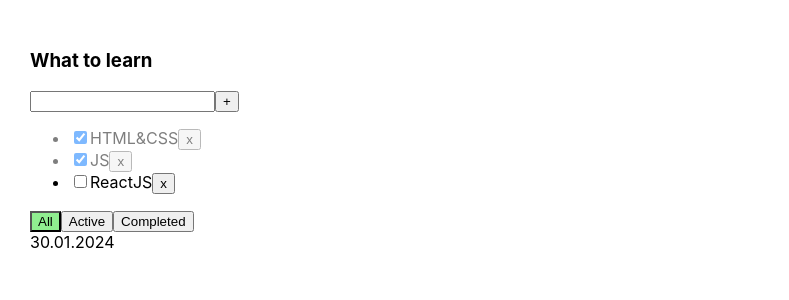
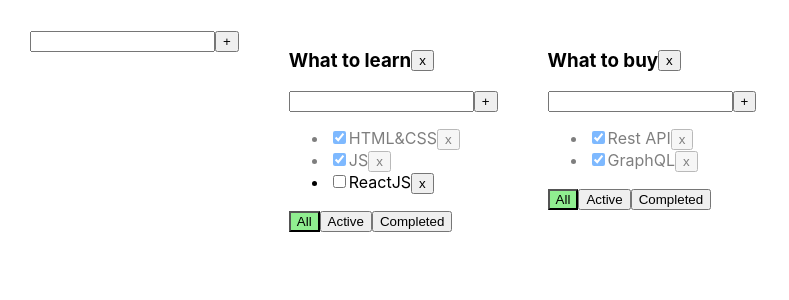
Before and after one commit to AnatolyNikol/todolist-project, a React (Create React App) app: page / in a window 1280 px wide. Shown: the top 300 px of the page, without its empty margins (0-789 px from the left). Built offline with nearby package versions, Linux system fonts and the light colour scheme.

Commit message:
feat: add editable span for change title and add item form

```diff
--- /dev/null
+++ b/src/AddItemForm.tsx
@@ -0,0 +1,50 @@
+import {Button} from "./Button";
+import React, {ChangeEvent, KeyboardEvent, useState} from "react";
+
+type Props = {
+    addItem: (title: string) => void
+
+}
+
+export const AddItemForm = (props: Props) => {
+    const [title, setTitle] = useState('')
+    const [error, setError] = useState<string | null>(null);
+
+    const {addItem} = props;
+
+    const addItemHandler = () => {
+        if (title.trim() !== '') {
+            addItem(title.trim())
+            setTitle('')
+        } else {
+            setError('Title is required')
+        }
+    }
+
+    const changeTitleHandler = (event: ChangeEvent<HTMLInputElement>) => {
+        setTitle(event.currentTarget.value)
+    }
+
+    const addItemOnKeyUpHandler = (event:  KeyboardEvent<HTMLInputElement> ) => {
+        setError(null)
+        if (event.key === 'Enter') {
+            addItemHandler()
+        }
+    }
+
+    return (
+        <div>
+            <div>
+                <input
+                    className={error ? 'error' : ''}
+                    value={title}
+                    onChange={changeTitleHandler}
+                    onKeyUp={addItemOnKeyUpHandler}
+                />
+                <Button title={'+'} onClick={addItemHandler}/>
+            </div>
+            {error && <span className='error-message'>{error}</span>}
+        </div>
+
+    )
+}
--- a/src/App.css
+++ b/src/App.css
@@ -22,3 +22,8 @@
 .is-done {
   opacity: 0.5;
 }
+
+.todolist-title-container {
+  display: flex;
+  align-items: center;
+}
--- a/src/App.tsx
+++ b/src/App.tsx
@@ -2,6 +2,7 @@ import React, {useState} from 'react';
 import './App.css';
 import {Todolist} from "./Todolsit";
 import {v1} from "uuid";
+import {AddItemForm} from "./AddItemForm";
 
 export type Task = {
     id: string
@@ -11,58 +12,126 @@ export type Task = {
 
 export type Filter = 'all' | 'active' | 'completed'
 
+type Todolist = {
+    id: string,
+    title: string,
+    filter: Filter
+}
+
+type TasksState = {
+    [key: string]: Task[]
+}
+
 function App() {
-    const [tasks, setTasks] = useState<Task[]>([
+    let todolistID1 = v1();
+    let todolistID2 = v1();
+
+    const [todolists, setTodolists] = useState<Todolist[]>([
+        {id: todolistID1, title: 'What to learn', filter: 'all'},
+        {id: todolistID2, title: 'What to buy', filter: 'all'},
+    ])
+
+    const [tasks, setTasks] = useState<TasksState>({
+        [todolistID1]: [
             {id: v1(), title: 'HTML&CSS', isDone: true},
             {id: v1(), title: 'JS', isDone: true},
             {id: v1(), title: 'ReactJS', isDone: false},
-    ])
-
-    const [filter, setFilter] = useState<Filter>('all')
-
-    let tasksForTodolist = tasks
-    if (filter === 'active') {
-        tasksForTodolist = tasksForTodolist.filter(task => !task.isDone)
+        ],
+        [todolistID2]: [
+            {id: v1(), title: 'Rest API', isDone: true},
+            {id: v1(), title: 'GraphQL', isDone: true},
+        ]
         }
 
-    if (filter === 'completed') {
-        tasksForTodolist = tasksForTodolist.filter(task => task.isDone)
+    )
+
+    const removeTask = (id: string, todolistId: string) => {
+        setTasks({...tasks, [todolistId]: tasks[todolistId].filter(task => task.id !== id)})
+
     }
 
-    const removeTask = (id: string) => {
-        const filteredTasks = tasks.filter(task => task.id !== id)
-        setTasks(filteredTasks)
+    const onChangeFilter = (filter: Filter, todolistId: string) => {
+        const newTodolists = todolists.map(todolist => todolist.id === todolistId
+        ? {...todolist, filter: filter}
+        : todolist
+        )
+        setTodolists(newTodolists)
     }
 
-    const onChangeFilter = (filter: Filter) => {
-        setFilter(filter)
+    const addTask = (title: string, todolistId: string) => {
+        const newTask = {id: v1(), title: title, isDone: false}
+        setTasks({...tasks, [todolistId]: [newTask, ...tasks[todolistId]]})
     }
 
-    const addTask = (title: string) => {
-        const newTask = {id: v1(), title: title, isDone: false}
-        setTasks([newTask, ...tasks])
+    const changeTaskStatus = (taskId: string, taskStatus: boolean, todolistId: string) => {
+        setTasks({
+            ...tasks,
+            [todolistId]: tasks[todolistId].map(task => task.id === taskId
+                ? {...task, isDone: taskStatus}
+                : task)
+        })
     }
 
-    const changeTaskStatus = (taskId: string, taskStatus: boolean) => {
-        const newTasks = tasks.map(task => task.id === taskId
-            ? {...task, isDone: taskStatus}
-            : task
-        )
-        setTasks(newTasks)
+    const removeTodolist = (todolistId: string) => {
+        const newTodolists  = todolists.filter(todolist => todolist.id !== todolistId)
+        setTodolists(newTodolists)
+
+        delete tasks[todolistId]
+        setTasks({...tasks})
+    }
+
+    const addTodolist = (title: string) => {
+        const newTodolist: Todolist = {id: v1(), title: title, filter: 'all'}
+        setTodolists([newTodolist, ...todolists])
+
+        setTasks({...tasks, [newTodolist.id]: []})
+    }
+
+    const updateTask = (todolistId: string, taskId: string, newTitle: string) => {
+        setTasks({
+            ...tasks,
+            [todolistId]: tasks[todolistId].map(task => task.id === taskId
+                ? {...task, title: newTitle}
+                : task)
+        })
+    }
+
+    const updateTodolist = (todolistId: string, newTitle: string) => {
+        setTodolists(todolists.map(todolist => todolist.id === todolistId ? {...todolist, title: newTitle} : todolist))
     }
 
     return (
         <div className="App">
-            <Todolist
-                title='What to learn'
+            <AddItemForm addItem={addTodolist}/>
+            {todolists.map(todolist => {
+
+                    const allTodolistTasks = tasks[todolist.id]
+                    let tasksForTodolist = allTodolistTasks
+
+                    if (todolist.filter === 'active') {
+                        tasksForTodolist = allTodolistTasks.filter(task => !task.isDone)
+                    }
+
+                    if (todolist.filter === 'completed') {
+                        tasksForTodolist = allTodolistTasks.filter(task => task.isDone)
+                    }
+
+                    return <Todolist
+                        todolistId={todolist.id}
+                        key={todolist.id}
+                        title={todolist.title}
                         tasks={tasksForTodolist}
-                date={'30.01.2024'}
-                filter={filter}
+                        filter={todolist.filter}
                         removeTask={removeTask}
                         onChangeFilter={onChangeFilter}
                         addTask={addTask}
                         changeTaskStatus={changeTaskStatus}
+                        removeTodolist={removeTodolist}
+                        updateTask={updateTask}
+                        updateTodolist={updateTodolist}
                     />
+            }
+            )}
         </div>
     );
 }
--- /dev/null
+++ b/src/EditableSpan.tsx
@@ -0,0 +1,36 @@
+import React, {ChangeEvent, useState} from "react";
+
+type Props = {
+    value: string
+    onChange: (newTitle: string) => void
+}
+
+export const EditableSpan = (props: Props) => {
+    const {value, onChange} = props;
+
+    const [editMode, setEditMode] = useState(false);
+    const [title, setTitle] = useState(value)
+
+    const activateEditModeHandler = () => {
+        setEditMode(true)
+    }
+
+    const deactivateEditModeHandler = () => {
+        setEditMode(false)
+    }
+
+    const changeTitleHandler = (event: ChangeEvent<HTMLInputElement>) => {
+        setTitle(event.currentTarget.value)
+        onChange(title)
+    }
+
+    return (
+        <>
+            {editMode
+                ? <input value={title} autoFocus onBlur={deactivateEditModeHandler} onChange={changeTitleHandler}/>
+                : <span onDoubleClick={activateEditModeHandler}>{value}</span>
+            }
+        </>
+
+    )
+}
--- a/src/Todolsit.tsx
+++ b/src/Todolsit.tsx
@@ -1,23 +1,28 @@
-import React, {ChangeEvent, KeyboardEvent, useState} from "react";
+import React, {ChangeEvent} from "react";
 import {Filter, Task} from "./App";
 import {Button} from "./Button";
+import {AddItemForm} from "./AddItemForm";
+import {EditableSpan} from "./EditableSpan";
 
 type Props = {
+    todolistId: string
     title: string
     tasks: Task[]
     date?: string
     filter: Filter
-    removeTask: (id: string) => void
-    onChangeFilter: (filter: Filter) => void
-    addTask: (title: string) => void
-    changeTaskStatus: (taskId: string, taskStatus: boolean) => void
+    removeTask: (id: string, todolistId: string) => void
+    onChangeFilter: (filter: Filter, todolistId: string) => void
+    addTask: (title: string, todolistId: string) => void
+    changeTaskStatus: (taskId: string, taskStatus: boolean, todolistId: string) => void
+    removeTodolist: (todolistId: string) => void
+    updateTask: (todolistId: string, taskId: string, newTitle: string) => void
+    updateTodolist: (todolistId: string, newTitle: string) => void
 }
 
 export const Todolist = (props: Props) => {
-    const [taskTitle, setTaskTitle] = useState('')
-    const [error, setError] = useState<string | null>(null);
 
     const {
+        todolistId,
         title,
         tasks,
         date,
@@ -26,47 +31,36 @@ export const Todolist = (props: Props) => {
         addTask,
         changeTaskStatus,
         filter,
+        removeTodolist,
+        updateTask,
+        updateTodolist,
     } = props;
 
-    const addTaskHandler = () => {
-        if (taskTitle.trim() !== '') {
-            addTask(taskTitle.trim())
-            setTaskTitle('')
-        } else {
-            setError('Title is required')
-        }
+    const removeTodolistHandler = () => {
+        removeTodolist(todolistId)
     }
 
-    const changeTaskTitleHandler = (event: ChangeEvent<HTMLInputElement>) => {
-        setTaskTitle(event.currentTarget.value)
+    const changeFilterTasksHandler = (filter: Filter, todolistId: string) => {
+        onChangeFilter(filter, todolistId)
     }
 
-    const addTaskOnKeyUpHandler = (event:  KeyboardEvent<HTMLInputElement> ) => {
-        setError(null)
-        if (event.key === 'Enter') {
-            addTaskHandler()
-        }
+    const addTaskHandler = (title: string) => {
+        addTask(title, todolistId)
     }
 
-    const changeFilterTasksHandler = (filter: Filter) => {
-        onChangeFilter(filter)
+    const changeTitleTodolistHandler = (newTitle: string) => {
+        updateTodolist(todolistId, newTitle)
     }
 
     return (
         <div>
-            <h3>{title}</h3>
-            <div>
-                <input
-                    value={taskTitle}
-                    onChange={changeTaskTitleHandler}
-                    onKeyUp={addTaskOnKeyUpHandler}
-                    className={error ? 'error' : ''}
-                />
-                <Button title={'+'}
-                        onClick={addTaskHandler}
-                />
+            <div className="todolist-title-container">
+                <h3>
+                    <EditableSpan value={title} onChange={changeTitleTodolistHandler}/>
+                </h3>
+                <Button title={'x'} onClick={removeTodolistHandler}/>
             </div>
-            {error && <span className='error-message'>{error}</span>}
+            <AddItemForm addItem={addTaskHandler}/>
             {tasks.length === 0
                 ? (
                     <p>No tasks</p>
@@ -75,16 +69,19 @@ export const Todolist = (props: Props) => {
                     <ul>
                         {tasks.map(task => {
                             const removeTaskHandler = () => {
-                                removeTask(task.id)
+                                removeTask(task.id, todolistId)
                             }
                             const changeTaskStatusHandler = (event: ChangeEvent<HTMLInputElement>) => {
                                 const newStatusValue = event.currentTarget.checked
-                                changeTaskStatus(task.id, newStatusValue)
+                                changeTaskStatus(task.id, newStatusValue, todolistId)
+                            }
+                            const changeTitleTaskHandler = (newTitle: string) => {
+                                updateTask(todolistId, task.id, newTitle)
                             }
                                 return (
                                     <li key={task.id} className={task.isDone ? 'is-done' : ''}>
                                         <input type="checkbox" checked={task.isDone} onChange={changeTaskStatusHandler}/>
-                                        <span>{task.title}</span>
+                                        <EditableSpan value={task.title} onChange={changeTitleTaskHandler}/>
                                         <Button title={'x'} onClick={removeTaskHandler}/>
                                     </li>
                                 )
@@ -95,17 +92,17 @@ export const Todolist = (props: Props) => {
             <div>
                 <Button
                     title={'All'}
-                    onClick={() => changeFilterTasksHandler('all')}
+                    onClick={() => changeFilterTasksHandler('all', todolistId)}
                     className={filter === 'all' ? 'active-filter' : ''}
                 />
                 <Button
                     title={'Active'}
-                    onClick={() => changeFilterTasksHandler('active')}
+                    onClick={() => changeFilterTasksHandler('active', todolistId)}
                     className={filter === 'active' ? 'active-filter' : ''}
                 />
                 <Button
                     title={'Completed'}
-                    onClick={() => changeFilterTasksHandler('completed')}
+                    onClick={() => changeFilterTasksHandler('completed', todolistId)}
                     className={filter === 'completed' ? 'active-filter' : ''}
                 />
             </div>
```
Lines whose indentation alone changed are shown as unchanged.
